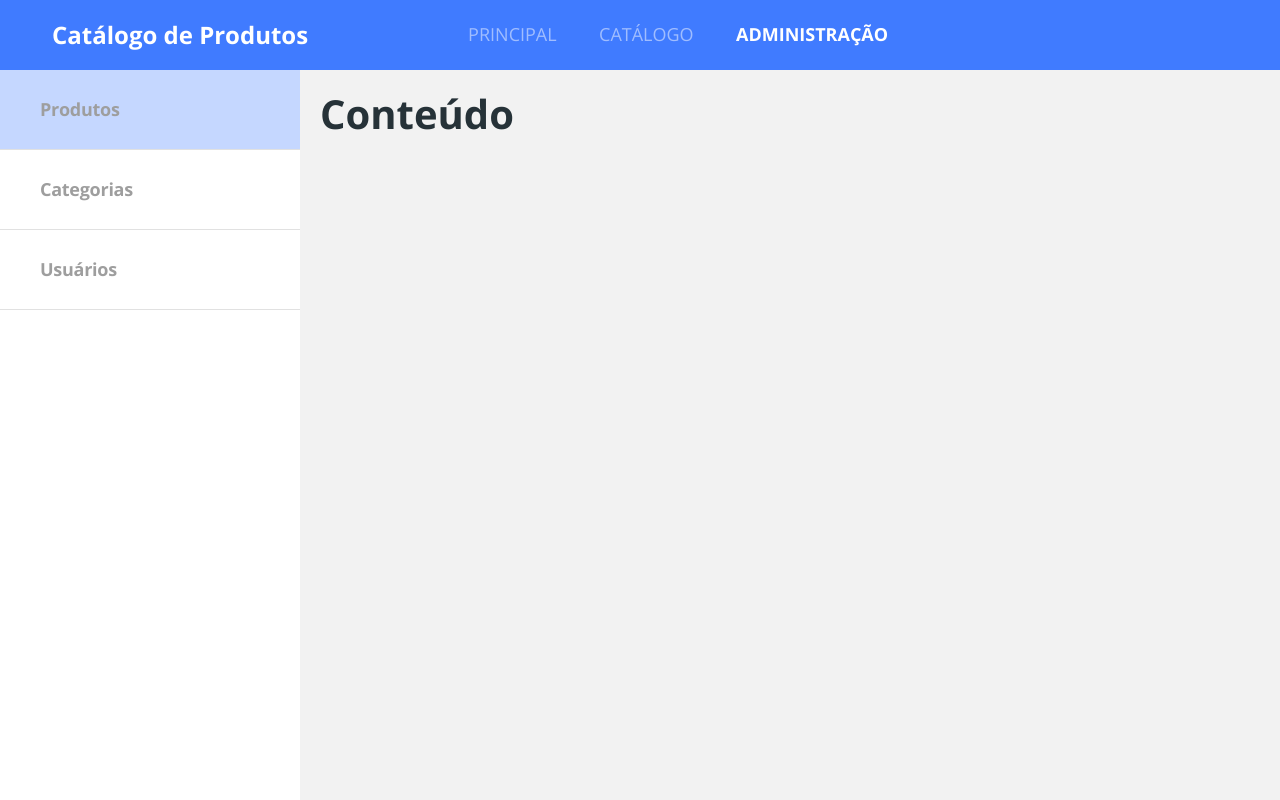
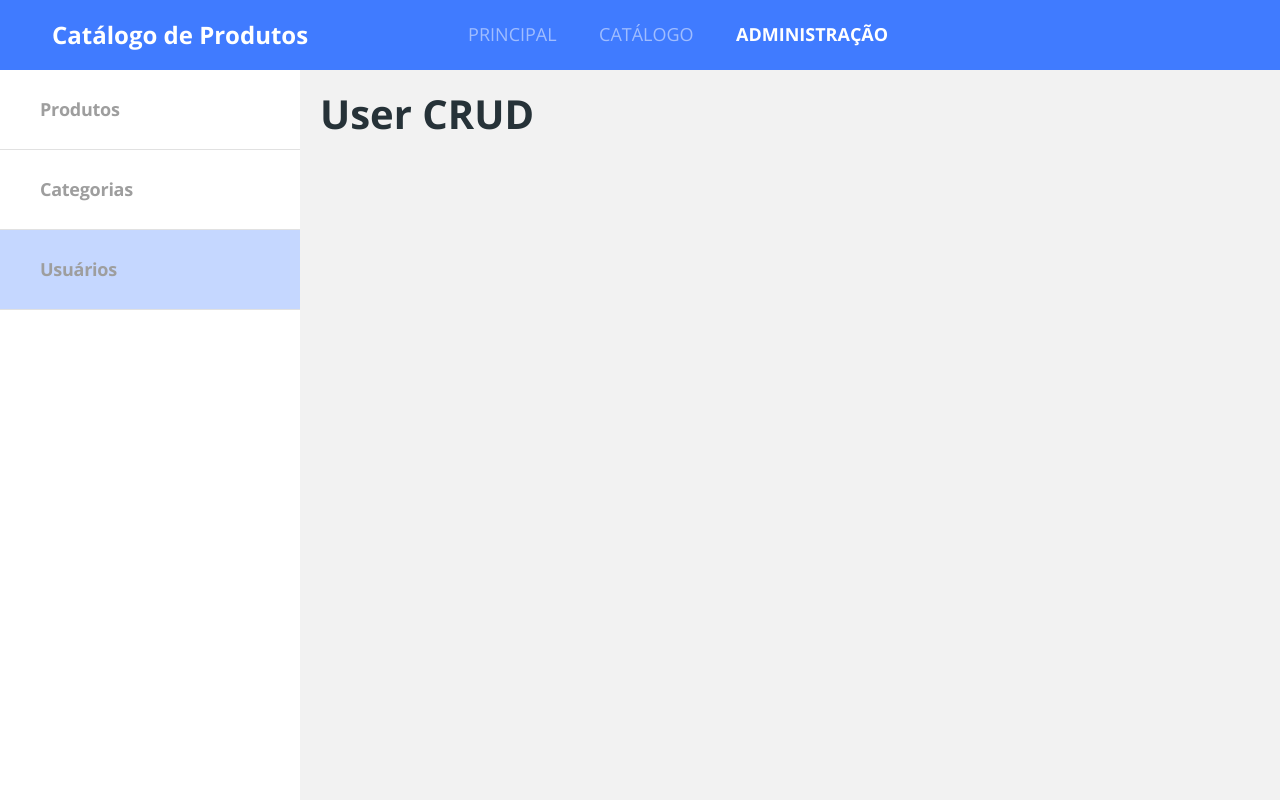
Before and after one commit to wagnerpires/dscatalog-bds03, a React (Create React App) app in the folder frontweb/: page /admin/users in a window 1280 px wide. Built offline with nearby package versions, Linux system fonts and the light colour scheme; the HTML template or start-up script is replaced by a standard one.

Commit message:
Routes, redirectins, nesting

```diff
--- a/frontweb/src/Routes.tsx
+++ b/frontweb/src/Routes.tsx
@@ -1,4 +1,4 @@
-import { BrowserRouter, Switch, Route } from 'react-router-dom';
+import {BrowserRouter, Switch, Route, Redirect} from 'react-router-dom';
 import Home from 'pages/Home';
 import Navbar from 'components/NavBar';
 import Catalog from 'pages/Catalog';
@@ -18,6 +18,7 @@
       <Route path="/products/:productId">
         <ProductDetails />
       </Route>
+      <Redirect from="/admin" to="/admin/products" exact />
       <Route path="/admin">
         <Admin />
       </Route>
--- a/frontweb/src/pages/Admin/Navbar/index.tsx
+++ b/frontweb/src/pages/Admin/Navbar/index.tsx
@@ -1,3 +1,4 @@
+import { NavLink} from "react-router-dom";
 import './styles.css';
 
 const Navbar = () => {
@@ -5,19 +6,19 @@
     <nav className="admin-nav-container">
       <ul>
         <li>
-          <a href="link" className="admin-nav-item active">
+          <NavLink to="/admin/products" className="admin-nav-item">
             <p>Produtos</p>
-          </a>
+          </NavLink>
         </li>
         <li>
-          <a href="link" className="admin-nav-item">
+          <NavLink to="/admin/categories" className="admin-nav-item">
             <p>Categorias</p>
-          </a>
+          </NavLink>
         </li>
         <li>
-          <a href="link" className="admin-nav-item">
+          <NavLink to="/admin/users" className="admin-nav-item">
             <p>Usuários</p>
-          </a>
+          </NavLink>
         </li>
       </ul>
     </nav>
--- a/frontweb/src/pages/Admin/index.tsx
+++ b/frontweb/src/pages/Admin/index.tsx
@@ -1,3 +1,4 @@
+import { Switch, Route} from "react-router-dom";
 import Navbar from "./Navbar"
 
 import './styles.css';
@@ -7,7 +8,17 @@
     <div className="admin-container">
       <Navbar />
       <div className="admin-content">
-      <h1>Conteúdo</h1>
+          <Switch>
+              <Route path="/admin/products">
+                  <h1>Product CRUD</h1>
+              </Route>
+              <Route path="/admin/categories">
+                  <h1>Category CRUD</h1>
+              </Route>
+              <Route path="/admin/users">
+                  <h1>User CRUD</h1>
+              </Route>
+          </Switch>
       </div>
     </div>
   );
```
